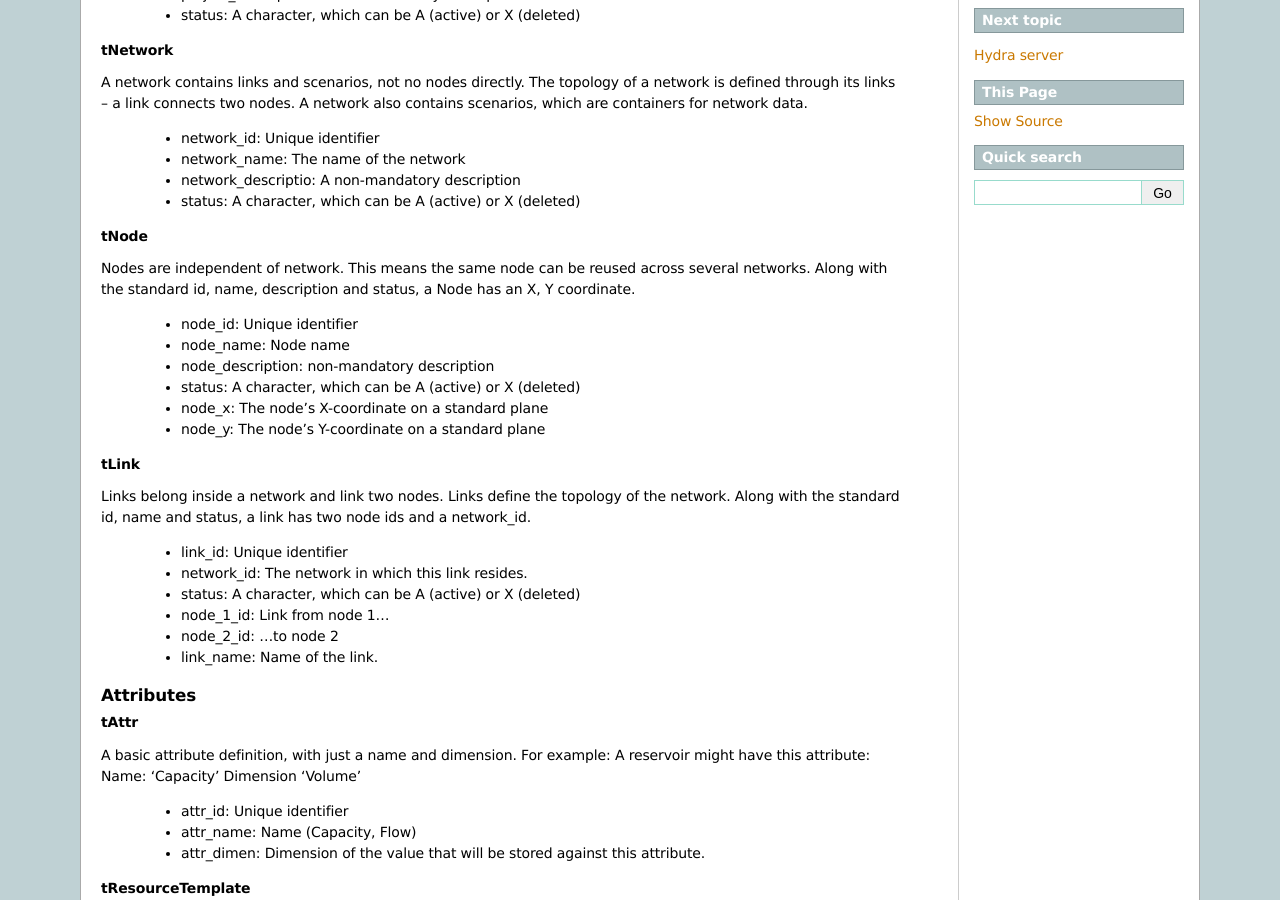
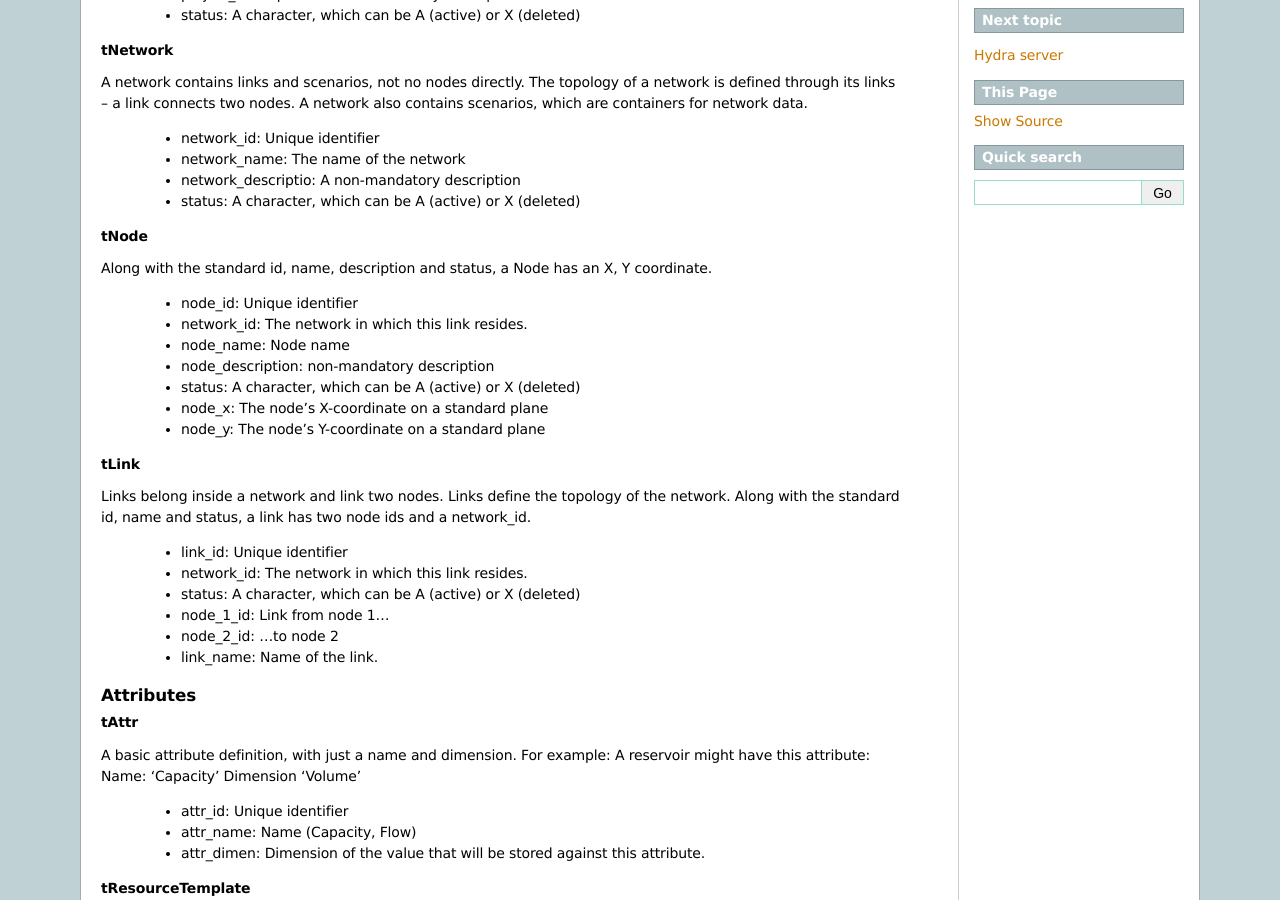
Before and after one commit to UMWRG/HydraPlatform, a Sphinx documentation site: the page built from doc/HydraDB/index.rst, in a window 1280 px wide and 900 px high, scrolled down 348 px. Built offline with Sphinx 7.4.7, drawn with Linux system fonts in a browser that asks for light colours; formulas are drawn with MathJax 3; pages that are not in the unit, such as notebooks, are missing from menus.

Commit message:
Change HydraIface to allow the specifying of the parent object when createing an obhect -- stops infinite recursion of parent loading children loading parent loading children... Change the schema so that nodes are now in a network, and not independent things.
The soap handler currently does not work, so DO NOT BUILD the exe until
we have decided on the best way to communicate the network structure.

We need a way of identifying nodes in a network which do not yet have database IDS.



git-svn-id: svn+ssh://ec2-54-229-95-247.eu-west-1.compute.amazonaws.com/home/svn/svnrepository/HYDRA@102 5b2e1b5e-a1f6-4386-8dd1-2f88c1042e8b

```diff
--- a/doc/HydraDB/index.rst
+++ b/doc/HydraDB/index.rst
@@ -32,11 +32,11 @@ A network also contains scenarios, which are containers for network data.
 
 **tNode**
 
-Nodes are independent of network. This means the same node can be reused
-across several networks. Along with the standard id, name, description
+Along with the standard id, name, description
 and status, a Node has an X, Y coordinate.
 
  * node_id: Unique identifier
+ * network_id: The network in which this link resides.
  * node_name: Node name
  * node_description: non-mandatory description
  * status: A character, which can be A (active) or X (deleted)
--- a/doc/HydraServer/index.rst
+++ b/doc/HydraServer/index.rst
@@ -1,6 +1,5 @@
 Hydra server
 ============
-
 
 .. automodule:: db.HydraIface
    :members:
```
Also changed, not shown: 1 other file.
